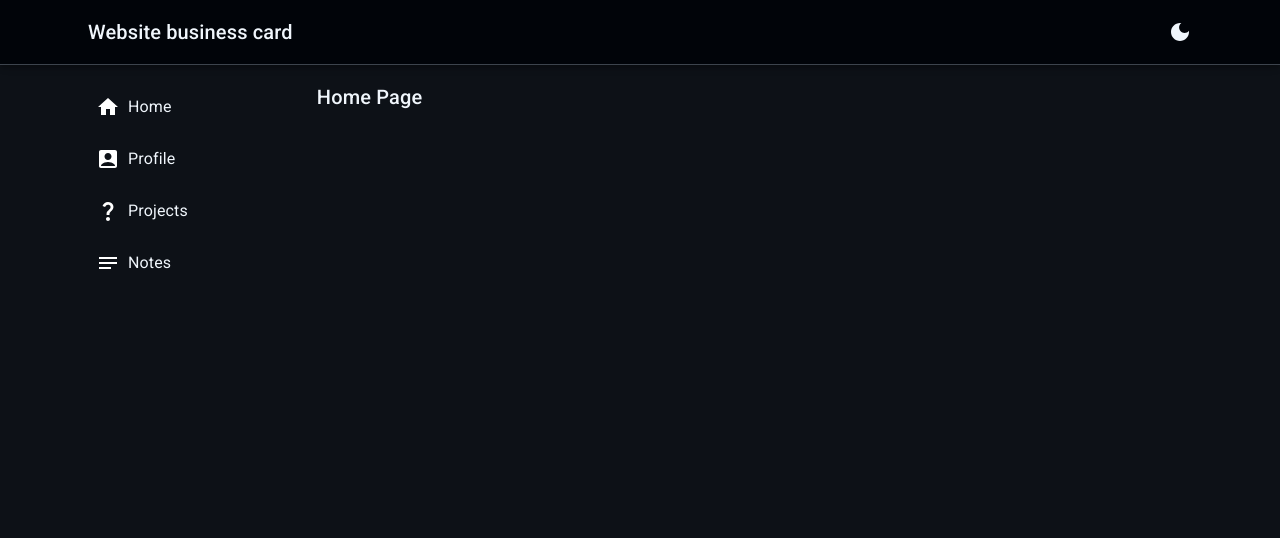
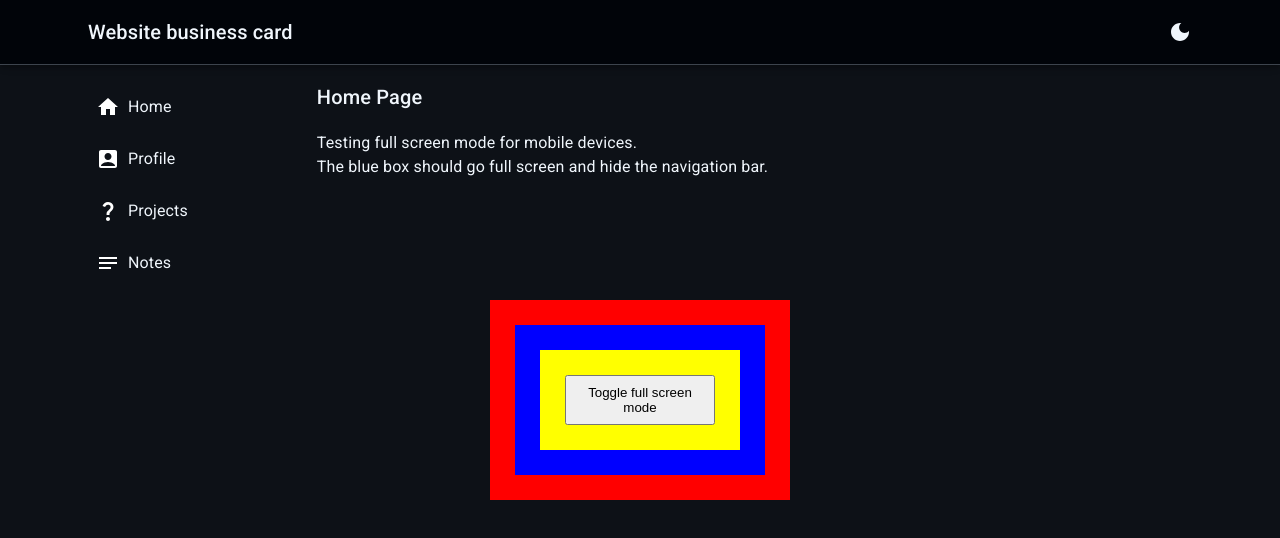
Before and after one commit to AL72RU/website-business-card, a React (Create React App) app: page /home in a window 1280 px wide. Shown: the top 538 px of the page. Built offline with nearby package versions, Linux system fonts and the light colour scheme.

Commit message:
Add Fullscreen mode and save Theme mode

```diff
--- a/src/App.js
+++ b/src/App.js
@@ -1,4 +1,4 @@
-import { Box, Container, createTheme, Stack, ThemeProvider } from '@mui/material';
+import { Box, Container, Stack, ThemeProvider } from '@mui/material';
 import { BrowserRouter as Router, Navigate, Route, Routes } from 'react-router-dom';
 import Navbar from './objects/Navbar';
 import Sidebar from './objects/Sidebar';
@@ -8,54 +8,14 @@ import Projects from './pages/Projects';
 import Notes from './pages/Notes';
 import AppDrawer from './objects/AppDrawer';
 import { UIProvider } from './context/UIContext';
-import { useState } from 'react';
 import Snake from './pages/projecs/Snake';
 import ToDoList from './pages/projecs/ToDoList';
+import useTheme from './hooks/useTheme';
 
 const basename = ''; /*  '/website-business-card/' or ''  */
 
 function App() {
-  const [mode, setMode] = useState('dark');
-  const theme = createTheme({
-    palette: {
-      mode,
-      ...(mode === 'dark' ? {
-        background: {
-          'paper': '#010409',
-          'default': '#0d1117'
-        },
-        text: {
-          'primary': '#f0f6fc',
-        }
-      } : {
-        primary: {
-          'main': '#4485ff',
-          'contrastText': '#ffffff'
-        },
-        background: {
-          'default': '#fffbf5'
-        },
-        text: {
-          'primary': '#000000',
-        }
-      })
-    },
-    components: {
-      MuiDrawer: {
-        styleOverrides: {
-          paper: {
-            width: 200,
-            borderRadius: '0px 10px 10px 0px',
-            borderRight: '1px solid #3d444d',
-            ...(mode === 'dark' ? {
-              backgroundImage: 'none',
-              background: '#151b23'
-            } : {})
-          }
-        }
-      }
-    }
-  });
+  const { theme, mode, toggleMode } = useTheme();
 
   return (
     <ThemeProvider theme={theme}>
@@ -63,7 +23,7 @@ function App() {
         <UIProvider>
           <Navbar
             mode={mode}
-            setMode={setMode}/>
+            toggleMode={toggleMode}/>
           <Container>
             <Stack direction='row' spacing={0} justifyContent='space-between'>
               <Router
--- /dev/null
+++ b/src/hooks/useFullScreen.jsx
@@ -0,0 +1,46 @@
+const useFullScreen = () => {
+
+  function modeOn() {
+    try {
+      const element = document.getElementById('fullScreen');
+      let isFullScreen = document.fullscreenElement;
+      if (!isFullScreen) {
+        if (element.requestFullscreen) {
+          element.requestFullscreen({ navigationUI: 'hide' });
+        } else if (element.webkitRequestFullscreen) { /* Safari */
+          element.webkitRequestFullscreen();
+        } else if (element.msRequestFullscreen) { /* IE11 */
+          element.msRequestFullscreen();
+        }
+      }
+      return true;
+    } catch (error) {
+      return false;
+    }
+  }
+
+  function modeOff() {
+    try {
+      let isFullScreen = document.fullscreenElement;
+      if (isFullScreen) {
+        if (document.exitFullscreen) {
+          document.exitFullscreen();
+        } else if (document.webkitExitFullscreen) { /* Safari */
+          document.webkitExitFullscreen();
+        } else if (document.msExitFullscreen) { /* IE11 */
+          document.msExitFullscreen();
+        }
+      }
+      return true;
+    } catch (error) {
+      return false;
+    }
+  }
+
+  return {
+    modeOn,
+    modeOff,
+  };
+};
+
+export default useFullScreen;
--- /dev/null
+++ b/src/hooks/useTheme.jsx
@@ -0,0 +1,61 @@
+import { useCallback, useState } from 'react';
+import { createTheme } from '@mui/material';
+
+const useTheme = () => {
+  const [mode, setMode] = useState(localStorage.getItem('theme') || 'dark');
+  const theme = createTheme({
+    palette: {
+      mode,
+      ...(mode === 'dark' ? {
+        background: {
+          'paper': '#010409',
+          'default': '#0d1117'
+        },
+        text: {
+          'primary': '#f0f6fc',
+        }
+      } : {
+        primary: {
+          'main': '#4485ff',
+          'contrastText': '#ffffff'
+        },
+        background: {
+          'default': '#fffbf5'
+        },
+        text: {
+          'primary': '#000000',
+        }
+      })
+    },
+    components: {
+      MuiDrawer: {
+        styleOverrides: {
+          paper: {
+            width: 200,
+            borderRadius: '0px 10px 10px 0px',
+            borderRight: '1px solid #3d444d',
+            ...(mode === 'dark' ? {
+              backgroundImage: 'none',
+              background: '#151b23'
+            } : {})
+          }
+        }
+      }
+    }
+  });
+
+  const toggleMode = useCallback(() => {
+    setMode(prevState => {
+      localStorage.setItem('theme', (prevState === 'dark') ? 'light' : 'dark');
+      return (prevState === 'dark') ? 'light' : 'dark';
+    });
+  }, []);
+
+  return {
+    theme,
+    mode,
+    toggleMode
+  };
+};
+
+export default useTheme;
--- a/src/index.css
+++ b/src/index.css
@@ -3,3 +3,40 @@ body {
   margin: 0;
   height: 100%;
 }
+
+.container-01 {
+  background: red;
+  position: absolute;
+  top: 50%;
+  left: 50%;
+  width: 300px;
+  height: 200px;
+  transform: translate3d(-50%, -50%, 0);
+}
+.inner-container-01 {
+  background: blue;
+  position: absolute;
+  top: 50%;
+  left: 50%;
+  width: 250px;
+  height: 150px;
+  transform: translate3d(-50%, -50%, 0);
+}
+.button-container-01 {
+  background: yellow;
+  position: absolute;
+  top: 50%;
+  left: 50%;
+  width: 200px;
+  height: 100px;
+  transform: translate3d(-50%, -50%, 0);
+}
+.button-01 {
+  /*background: yellow;*/
+  position: absolute;
+  top: 50%;
+  left: 50%;
+  width: 150px;
+  height: 50px;
+  transform: translate3d(-50%, -50%, 0);
+}
--- a/src/objects/Navbar.jsx
+++ b/src/objects/Navbar.jsx
@@ -31,13 +31,13 @@ const Icons = styled(Box)(({ theme }) => ({
   }
 }));
 
-const UserBox = styled(Box)(({ theme }) => ({
+const UserBox = styled(Box)(() => ({
   display: 'flex',
   alignItems: 'center',
   gap: '10px',
 }));
 
-const Navbar = ({ mode, setMode }) => {
+const Navbar = ({ mode, toggleMode }) => {
   const { setDrawerOpen } = useUIContext();
 
   return (
@@ -66,9 +66,9 @@ const Navbar = ({ mode, setMode }) => {
               {/*</Badge>*/}
             </Icons>
             {mode === 'dark' ? (
-              <DarkMode onClick={() => setMode(mode === 'dark' ? 'light' : 'dark')}/>
+              <DarkMode onClick={() => toggleMode(mode === 'dark' ? 'light' : 'dark')}/>
             ) : (
-              <LightMode onClick={() => setMode(mode === 'dark' ? 'light' : 'dark')}/>
+              <LightMode onClick={() => toggleMode(mode === 'dark' ? 'light' : 'dark')}/>
             )}
             {/*<Avatar sx={{ width: 30, height: 30 }} src=''/>*/}
           </UserBox>
--- a/src/pages/HomePage.jsx
+++ b/src/pages/HomePage.jsx
@@ -1,12 +1,53 @@
 import { Box, Typography } from '@mui/material';
+import { useCallback } from 'react';
 
 export default function HomePage() {
+
+  const toggleFullScreen = useCallback(async () => {
+    const element = document.getElementById('container-01');
+    const isFullScreen = document.fullscreenElement;
+    if (!isFullScreen) {
+      /* Open fullscreen */
+      if (element.requestFullscreen) {
+        await element.requestFullscreen({ navigationUI: 'hide' });
+      } else if (element.webkitRequestFullscreen) { /* Safari */
+        element.webkitRequestFullscreen();
+      } else if (element.msRequestFullscreen) { /* IE11 */
+        element.msRequestFullscreen();
+      }
+    } else {
+      /* Close fullscreen */
+      if (document.exitFullscreen) {
+        await document.exitFullscreen();
+      } else if (document.webkitExitFullscreen) { /* Safari */
+        document.webkitExitFullscreen();
+      } else if (document.msExitFullscreen) { /* IE11 */
+        document.msExitFullscreen();
+      }
+    }
+  }, []);
 
   return (
     <Box flex={4} p={2} minHeight={'calc(100vh - 97px)'}>
       <Typography variant='h6'>
         {'Home Page'}
       </Typography>
+
+      <br/>
+      <Typography >
+        {'Testing full screen mode for mobile devices.'}
+      </Typography>
+      <Typography >
+        {'The blue box should go full screen and hide the navigation bar.'}
+      </Typography>
+
+      <div className={'container-01'}>
+        <div className={'inner-container-01'} id={'container-01'}>
+          <div className={'button-container-01'}>
+            <button onClick={toggleFullScreen} className={'button-01'}>Toggle full screen mode</button>
+          </div>
+        </div>
+      </div>
     </Box>
   );
 }
--- a/src/pages/projecs/Snake.jsx
+++ b/src/pages/projecs/Snake.jsx
@@ -1,7 +1,8 @@
-import React, { useEffect, useRef, useState } from 'react';
+import React, { useCallback, useEffect, useRef, useState } from 'react';
 import { Box, ListItemIcon, ListItemText, Typography } from '@mui/material';
-import { ArrowBack, Gesture, QuestionMark } from '@mui/icons-material';
+import { ArrowBack, Fullscreen, FullscreenExit } from '@mui/icons-material';
 import { Link } from 'react-router-dom';
+import useFullScreen from '../../hooks/useFullScreen';
 
 const box = 44;
 const rows = 10;
@@ -22,6 +23,20 @@ export default function Snake() {
   const [directions, setDirections] = useState([0]);
   const [skipSteps, setSkipSteps] = useState(0);
   const [onTarns, setOnTarns] = useState(new Set([]));
+  const { modeOn, modeOff } = useFullScreen();
+  const [fullScreenState, setFullScreenState] = useState(false);
+
+  const toggleFullScreen = useCallback(() => {
+    setFullScreenState(prevState => {
+      let newState;
+      if (prevState) {
+        newState = modeOff();
+      } else {
+        newState = modeOn();
+      }
+      return newState ? !prevState : prevState;
+    });
+  }, [modeOn, modeOff]);
 
   useEffect(() => {
     const canvas = canvasRef.current;
@@ -290,7 +305,7 @@ export default function Snake() {
   }, [maxScore, score]);
 
   return (
-    <Box flex={4} p={2} minHeight={'calc(100vh - 97px)'}>
+    <Box flex={4} p={2} minHeight={'calc(100vh - 97px)'} id={'fullScreen'}>
       <center>
         <Box sx={{
           display: 'flex',
@@ -301,7 +316,7 @@ export default function Snake() {
           justifyContent: 'space-between'
         }}>
 
-          <Link to={'/projects'} sx={{}}>
+          <Link to={'/projects'}>
             <Box sx={{ padding: '15px' }} >
               <ListItemIcon sx={{ minWidth: 0 }}>
                 <ArrowBack />
@@ -309,13 +324,14 @@ export default function Snake() {
             </Box>
           </Link>
 
-          <Typography variant='h5' >
+          <Typography variant='h5' sx={{ paddingBottom: '5px' }}>
             {'Snake game'}
           </Typography>
 
-          <Box sx={{ padding: '15px' }}>
-            <QuestionMark />
+          <Box sx={{ padding: '15px' }} onClick={toggleFullScreen}>
+            {fullScreenState ? <FullscreenExit/> : <Fullscreen/>}
           </Box>
+
         </Box>
 
         <Box sx={{
@@ -333,11 +349,6 @@ export default function Snake() {
           height={box*rows}
           style={{ border: '1px solid #3d444d' }}
         />
-        {/*{snake.map((item, index) => (*/}
-        {/*  <div key={index}>*/}
-        {/*    {`x: ${item.x} y: ${item.y}`}*/}
-        {/*  </div>*/}
-        {/*))}*/}
       </center>
     </Box>
   );
```
